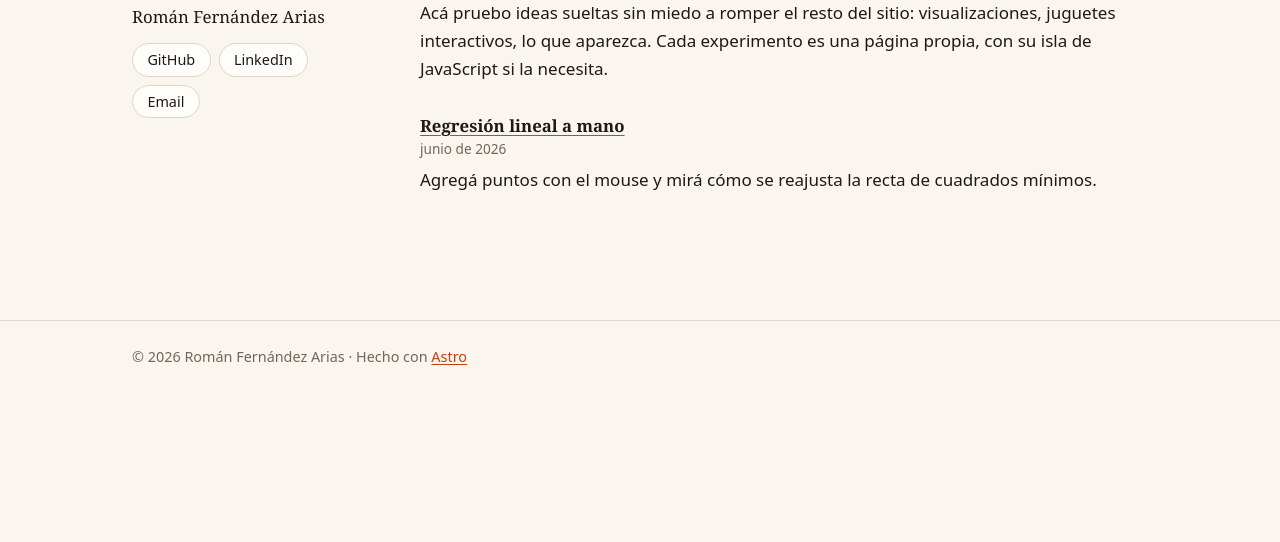
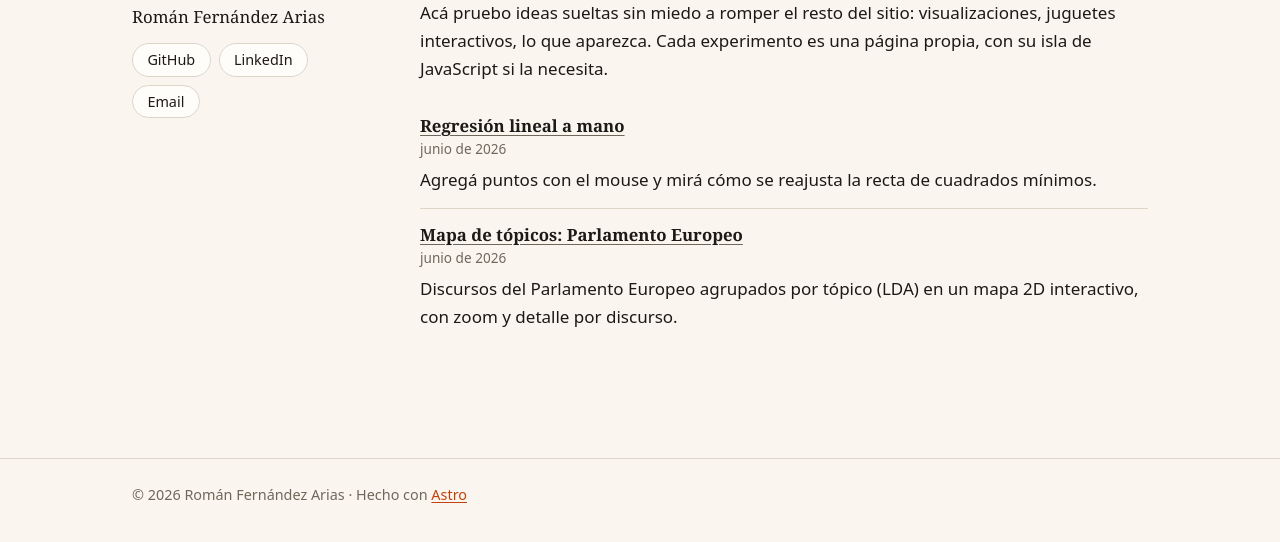
Before and after one commit to Acigami/Acigami.github.io, an Astro site: page /sandbox in a window 1280 px wide. Shown: the part 190-732 px from the top of the page. Built offline with nearby package versions, Linux system fonts and the light colour scheme; Astro itself is replaced by a stand-in of ours.

Commit message:
Lista el mapa de tópicos en el índice del sandbox

```diff
--- a/src/pages/sandbox/index.astro
+++ b/src/pages/sandbox/index.astro
@@ -9,6 +9,13 @@ const experimentos = [
     descripcion:
       'Agregá puntos con el mouse y mirá cómo se reajusta la recta de cuadrados mínimos.',
     href: '/sandbox/regresion-lineal/',
+    fecha: 'junio de 2026',
+  },
+  {
+    titulo: 'Mapa de tópicos: Parlamento Europeo',
+    descripcion:
+      'Discursos del Parlamento Europeo agrupados por tópico (LDA) en un mapa 2D interactivo, con zoom y detalle por discurso.',
+    href: '/sandbox/mapa-topicos-eu/',
     fecha: 'junio de 2026',
   },
 ];
```
